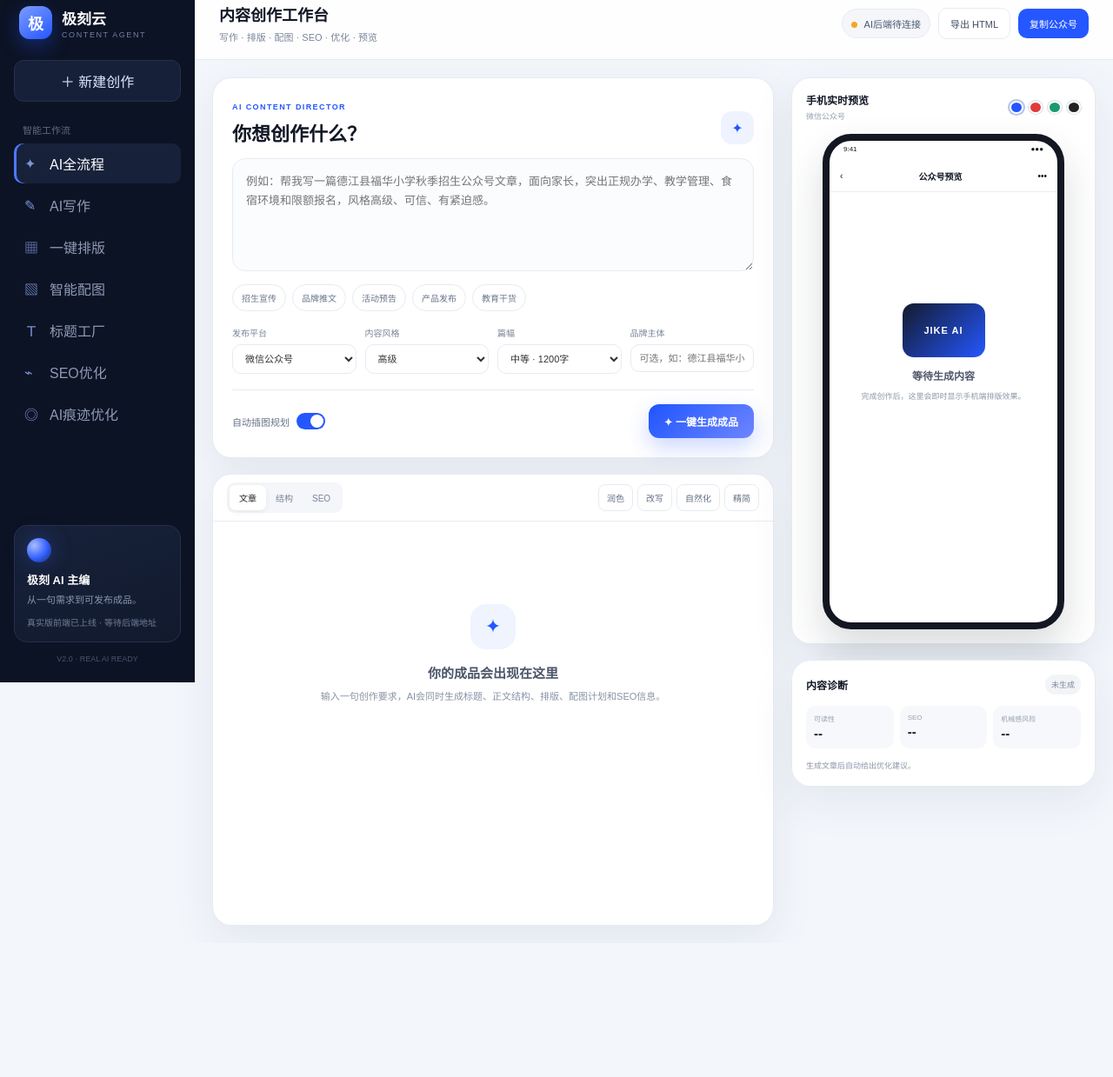
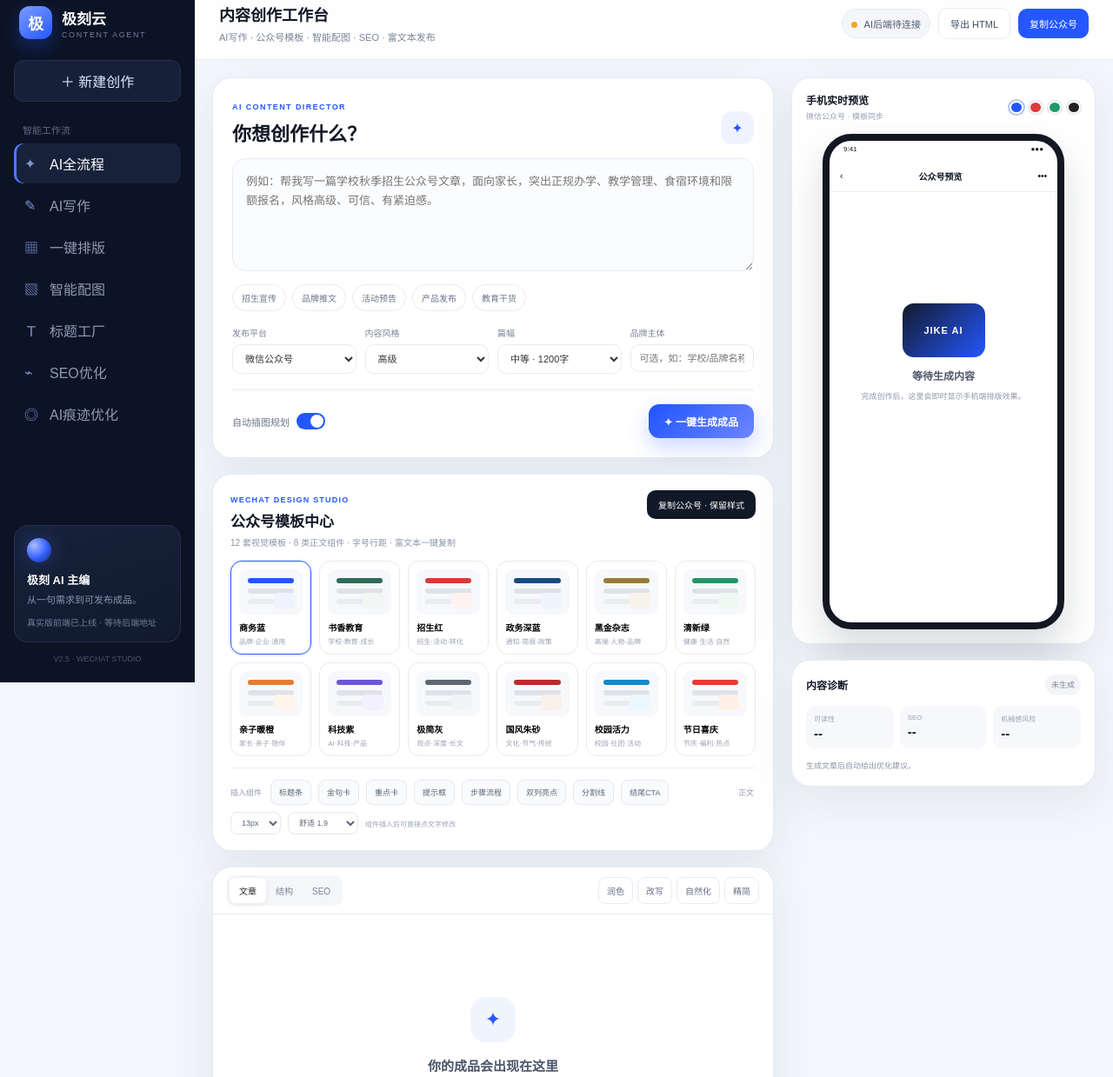
Before and after one commit to a2535105166-creator/-, a plain HTML site: page index.html in a window 1280 px wide. Shown: the part 15-1254 px from the top of the page at 87% size. Before the commit the page ends 1100 px from the top, so only its background shows below. Drawn offline with Linux system fonts and the light colour scheme; no server answers.

Commit message:
升级公众号模板中心与高级编辑工作台

```diff
--- a/index.html
+++ b/index.html
@@ -5,6 +5,7 @@
   <meta name="viewport" content="width=device-width, initial-scale=1.0" />
   <title>极刻云 · 内容智能体</title>
   <link rel="stylesheet" href="./styles.css" />
+  <link rel="stylesheet" href="./wechat-studio.css" />
 </head>
 <body>
   <div class="app-shell">
@@ -13,23 +14,38 @@
       <button class="new-task" id="newTask">＋ 新建创作</button>
       <nav><div class="nav-label">智能工作流</div><button class="nav-item active" data-action="flow"><span>✦</span> AI全流程</button><button class="nav-item" data-action="write"><span>✎</span> AI写作</button><button class="nav-item" data-action="layout"><span>▦</span> 一键排版</button><button class="nav-item" data-action="image"><span>▧</span> 智能配图</button><button class="nav-item" data-action="title"><span>Ｔ</span> 标题工厂</button><button class="nav-item" data-action="seo"><span>⌁</span> SEO优化</button><button class="nav-item" data-action="humanize"><span>◎</span> AI痕迹优化</button></nav>
       <div class="sidebar-card"><div class="mini-orb"></div><strong>极刻 AI 主编</strong><p>从一句需求到可发布成品。</p><span id="sideStatus">检测服务状态…</span></div>
-      <div class="side-footer">V2.0 · REAL AI READY</div>
+      <div class="side-footer">V2.5 · WECHAT STUDIO</div>
     </aside>
     <main class="workspace">
-      <header class="topbar"><div><h1>内容创作工作台</h1><p>写作 · 排版 · 配图 · SEO · 优化 · 预览</p></div><div class="top-actions"><span class="status-badge" id="statusBadge"><i></i> 正在连接</span><button class="ghost" id="exportHtml">导出 HTML</button><button class="primary small" id="copyWechat">复制公众号</button></div></header>
+      <header class="topbar"><div><h1>内容创作工作台</h1><p>AI写作 · 公众号模板 · 智能配图 · SEO · 富文本发布</p></div><div class="top-actions"><span class="status-badge" id="statusBadge"><i></i> 正在连接</span><button class="ghost" id="exportHtml">导出 HTML</button><button class="primary small" id="copyWechat">复制公众号</button></div></header>
       <section class="content-grid"><div class="left-stage">
         <section class="composer card"><div class="composer-head"><div><span class="eyebrow">AI CONTENT DIRECTOR</span><h2>你想创作什么？</h2></div><div class="spark">✦</div></div>
-          <textarea id="prompt" placeholder="例如：帮我写一篇德江县福华小学秋季招生公众号文章，面向家长，突出正规办学、教学管理、食宿环境和限额报名，风格高级、可信、有紧迫感。"></textarea>
+          <textarea id="prompt" placeholder="例如：帮我写一篇学校秋季招生公众号文章，面向家长，突出正规办学、教学管理、食宿环境和限额报名，风格高级、可信、有紧迫感。"></textarea>
           <div class="quick-prompts"><button>招生宣传</button><button>品牌推文</button><button>活动预告</button><button>产品发布</button><button>教育干货</button></div>
-          <div class="settings-grid"><label>发布平台<select id="platform"><option>微信公众号</option><option>小红书</option><option>抖音图文</option><option>SEO博客</option><option>企业官网</option></select></label><label>内容风格<select id="style"><option>高级</option><option>专业</option><option>爆款</option><option>亲和</option><option>教育</option><option>政务</option></select></label><label>篇幅<select id="length"><option>中等 · 1200字</option><option>精简 · 600字</option><option>深度 · 2000字</option><option>长文 · 3000字+</option></select></label><label>品牌主体<input id="brand" placeholder="可选，如：德江县福华小学" /></label></div>
+          <div class="settings-grid"><label>发布平台<select id="platform"><option>微信公众号</option><option>小红书</option><option>抖音图文</option><option>SEO博客</option><option>企业官网</option></select></label><label>内容风格<select id="style"><option>高级</option><option>专业</option><option>爆款</option><option>亲和</option><option>教育</option><option>政务</option></select></label><label>篇幅<select id="length"><option>中等 · 1200字</option><option>精简 · 600字</option><option>深度 · 2000字</option><option>长文 · 3000字+</option></select></label><label>品牌主体<input id="brand" placeholder="可选，如：学校/品牌名称" /></label></div>
           <div class="composer-footer"><div class="toggle-wrap"><span>自动插图规划</span><button class="toggle on" id="autoImage" aria-label="自动插图"></button></div><button class="generate-btn" id="generate"><span>✦</span> 一键生成成品</button></div>
         </section>
-        <section class="result card" id="resultCard"><div class="result-toolbar"><div class="segmented"><button class="active" data-tab="article">文章</button><button data-tab="structure">结构</button><button data-tab="seo">SEO</button></div><div class="editor-actions"><button data-revise="polish">润色</button><button data-revise="rewrite">改写</button><button data-revise="humanize">自然化</button><button data-revise="concise">精简</button></div></div><div class="empty-state" id="emptyState"><div class="empty-icon">✦</div><h3>你的成品会出现在这里</h3><p>输入一句创作要求，AI会同时生成标题、正文结构、排版、配图计划和SEO信息。</p></div><div id="articleEditor" class="article-editor hidden" contenteditable="true"></div><div id="structurePanel" class="data-panel hidden"></div><div id="seoPanel" class="data-panel hidden"></div></section>
-      </div><aside class="preview-stage"><section class="preview-card card"><div class="preview-head"><div><strong>手机实时预览</strong><span>微信公众号</span></div><div class="theme-dots"><button data-theme="blue" class="blue active"></button><button data-theme="red" class="red"></button><button data-theme="green" class="green"></button><button data-theme="black" class="black"></button></div></div><div class="phone"><div class="phone-top"><span>9:41</span><span>●●●</span></div><div class="wechat-bar"><span>‹</span><strong>公众号预览</strong><span>•••</span></div><div class="phone-scroll" id="phonePreview"><div class="phone-empty"><div class="mini-cover">JIKE AI</div><h4>等待生成内容</h4><p>完成创作后，这里会即时显示手机端排版效果。</p></div></div></div></section><section class="score-card card"><div class="score-head"><strong>内容诊断</strong><span id="riskTag">未生成</span></div><div class="score-grid"><div><span>可读性</span><b id="readability">--</b></div><div><span>SEO</span><b id="seoScore">--</b></div><div><span>机械感风险</span><b id="aigcScore">--</b></div></div><p id="scoreAdvice">生成文章后自动给出优化建议。</p></section></aside></section>
+
+        <section class="wx-studio card" id="wxStudio">
+          <div class="wx-studio-head"><div><span class="wx-badge">WECHAT DESIGN STUDIO</span><h3>公众号模板中心</h3><p>12 套视觉模板 · 8 类正文组件 · 字号行距 · 富文本一键复制</p></div><button class="wx-rich-copy" id="wxRichCopy">复制公众号 · 保留样式</button></div>
+          <div class="wx-template-strip" id="wxTemplateStrip"></div>
+          <div class="wx-tools" id="wxTools">
+            <span class="wx-tool-label">插入组件</span>
+            <button class="wx-block-btn" data-wx-block="title">标题条</button><button class="wx-block-btn" data-wx-block="quote">金句卡</button><button class="wx-block-btn" data-wx-block="highlight">重点卡</button><button class="wx-block-btn" data-wx-block="notice">提示框</button><button class="wx-block-btn" data-wx-block="steps">步骤流程</button><button class="wx-block-btn" data-wx-block="cards">双列亮点</button><button class="wx-block-btn" data-wx-block="divider">分割线</button><button class="wx-block-btn" data-wx-block="ending">结尾CTA</button>
+            <span class="wx-spacer"></span><span class="wx-tool-label">正文</span>
+            <select class="wx-control" id="wxFontSize"><option value="12">12px</option><option value="13" selected>13px</option><option value="14">14px</option><option value="15">15px</option><option value="16">16px</option></select>
+            <select class="wx-control" id="wxLineHeight"><option value="1.7">紧凑 1.7</option><option value="1.9" selected>舒适 1.9</option><option value="2.1">宽松 2.1</option><option value="2.3">大留白 2.3</option></select>
+            <span class="wx-hint">组件插入后可直接点文字修改</span>
+          </div>
+        </section>
+
+        <section class="result card" id="resultCard"><div class="result-toolbar"><div class="segmented"><button class="active" data-tab="article">文章</button><button data-tab="structure">结构</button><button data-tab="seo">SEO</button></div><div class="editor-actions"><button data-revise="polish">润色</button><button data-revise="rewrite">改写</button><button data-revise="humanize">自然化</button><button data-revise="concise">精简</button></div></div><div class="empty-state" id="emptyState"><div class="empty-icon">✦</div><h3>你的成品会出现在这里</h3><p>输入一句创作要求，AI会同时生成标题、正文结构、排版、配图计划和SEO信息；生成后可直接套用上方公众号模板。</p></div><div id="articleEditor" class="article-editor hidden" contenteditable="true"></div><div id="structurePanel" class="data-panel hidden"></div><div id="seoPanel" class="data-panel hidden"></div></section>
+      </div><aside class="preview-stage"><section class="preview-card card"><div class="preview-head"><div><strong>手机实时预览</strong><span>微信公众号 · 模板同步</span></div><div class="theme-dots"><button data-theme="blue" class="blue active"></button><button data-theme="red" class="red"></button><button data-theme="green" class="green"></button><button data-theme="black" class="black"></button></div></div><div class="phone"><div class="phone-top"><span>9:41</span><span>●●●</span></div><div class="wechat-bar"><span>‹</span><strong>公众号预览</strong><span>•••</span></div><div class="phone-scroll" id="phonePreview"><div class="phone-empty"><div class="mini-cover">JIKE AI</div><h4>等待生成内容</h4><p>完成创作后，这里会即时显示手机端排版效果。</p></div></div></div></section><section class="score-card card"><div class="score-head"><strong>内容诊断</strong><span id="riskTag">未生成</span></div><div class="score-grid"><div><span>可读性</span><b id="readability">--</b></div><div><span>SEO</span><b id="seoScore">--</b></div><div><span>机械感风险</span><b id="aigcScore">--</b></div></div><p id="scoreAdvice">生成文章后自动给出优化建议。</p></section></aside></section>
     </main>
   </div>
   <div class="toast" id="toast"></div>
   <script src="./config.js"></script>
   <script type="module" src="./app.js"></script>
+  <script src="./wechat-studio.js"></script>
 </body>
 </html>
```
